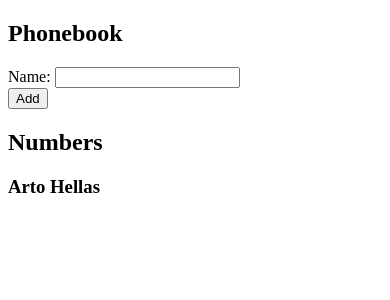
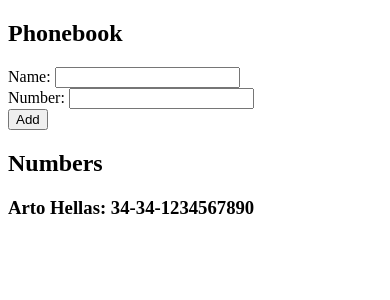
Before and after one commit to fakegood/fullstackopen-fullstack-course, a React (Vite) app in the folder part2/phonebook/: page / in a window 390 px wide. Shown: the top 300 px of the page. Built offline with nearby package versions, Linux system fonts and the light colour scheme.

Commit message:
refactor: phonebook step 2 & 3

```diff
--- a/part2/phonebook/src/App.jsx
+++ b/part2/phonebook/src/App.jsx
@@ -2,9 +2,10 @@ import {useState} from 'react'
 
 const App = () => {
     const [persons, setPersons] = useState([
-        {name: 'Arto Hellas'}
+        {name: 'Arto Hellas', number: '34-34-1234567890'}
     ])
     const [newName, setNewName] = useState('')
+    const [newNumber, setNewNumber] = useState('')
 
     function addName(e) {
         e.preventDefault();
@@ -12,12 +13,25 @@ const App = () => {
         if (newName === '')
             return;
 
-        persons.push({name: newName});
+        if(newNumber === '')
+            return;
+
+        if (persons.some(person => person.name.toLowerCase() === newName.toLowerCase()) === true) {
+            alert(`'${newName}' already exists in phonebook!`);
+            return;
+        }
+
+        persons.push({name: newName, number: newNumber});
         setNewName('');
+        setNewNumber('');
     }
 
     function onNameChanged(e) {
         setNewName(e.target.value);
+    }
+
+    function onNumberChanged(e) {
+        setNewNumber(e.target.value);
     }
 
     return (
@@ -28,11 +42,14 @@ const App = () => {
                     Name: <input value={newName} onChange={(e) => onNameChanged(e)}/>
                 </div>
                 <div>
+                    Number: <input value={newNumber} onChange={(e) => onNumberChanged(e)}/>
+                </div>
+                <div>
                     <button type="submit">Add</button>
                 </div>
             </form>
             <h2>Numbers</h2>
-            {persons.map((person) => <h3>{person.name}</h3>)}
+            {persons.map((person, index) => <h3 key={index}>{person.name}: {person.number}</h3>)}
         </div>
     )
 }
```
